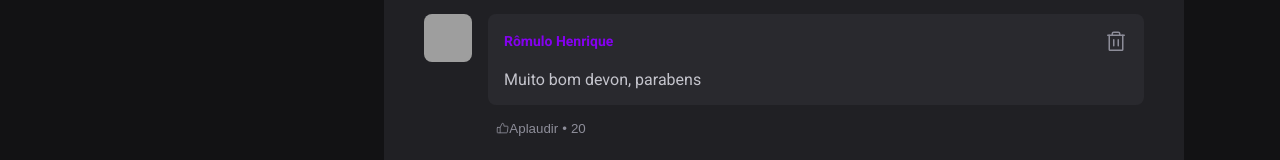
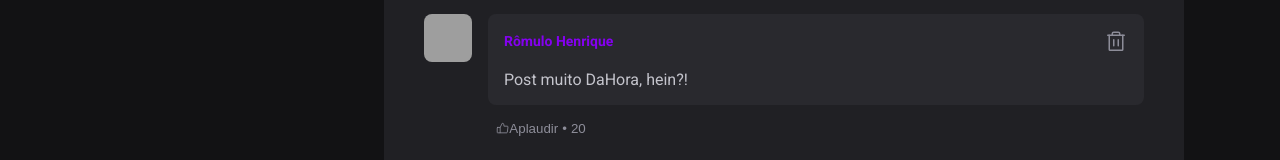
Before and after one commit to RomuloHFG/Rocketseat-ReactJS, a React (Vite) app in the folder Aula 1/01 - Fundamentos-Reactjs/: page / in a window 1280 px wide. Shown: the part 571-731 px from the top of the page. Built offline with nearby package versions, Linux system fonts and the light colour scheme; grey boxes are pictures that could not be loaded.

Commit message:
ReactJS - Rocketseat

```diff
--- a/Aula 1/01 - Fundamentos-Reactjs/src/components/Comment.jsx
+++ b/Aula 1/01 - Fundamentos-Reactjs/src/components/Comment.jsx
@@ -3,7 +3,7 @@ import styles from "./Comment.module.css";
 import Avatar from "./Avatar";
 
 
-export default function Comment() {
+export default function Comment({content}) {
     return (
         <div className={styles.comment}>
             <Avatar hasBorder={false} src="https://github.com/RomuloHFG.png" alt="" />
@@ -18,7 +18,7 @@ export default function Comment() {
                         <Trash size={24} />
                     </button>
                 </header>
-                <p>Muito bom devon, parabens</p>
+                <p>{content}</p>
                 </div>
                 <footer>
                     <button>
```
